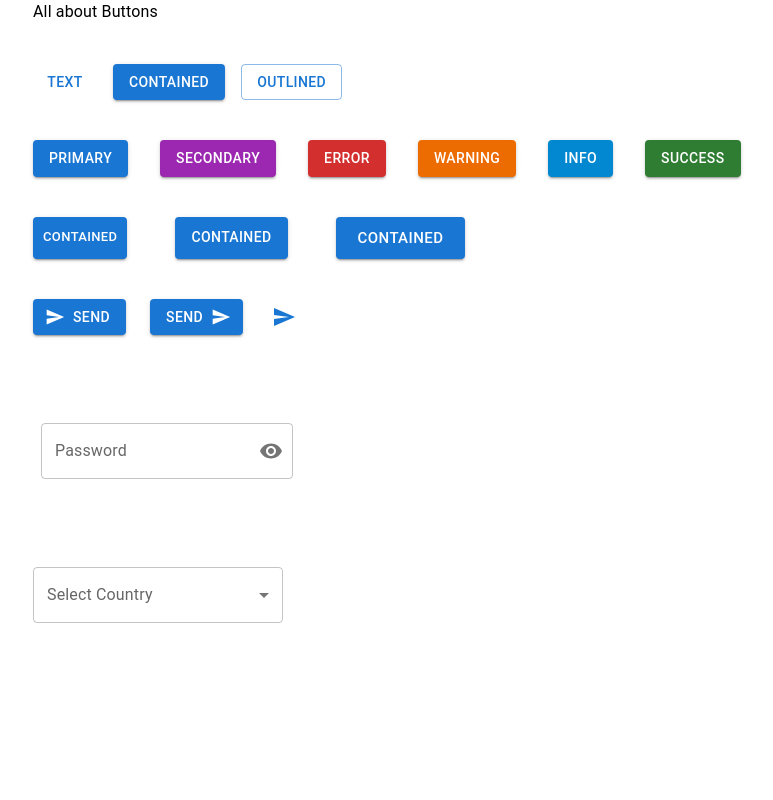
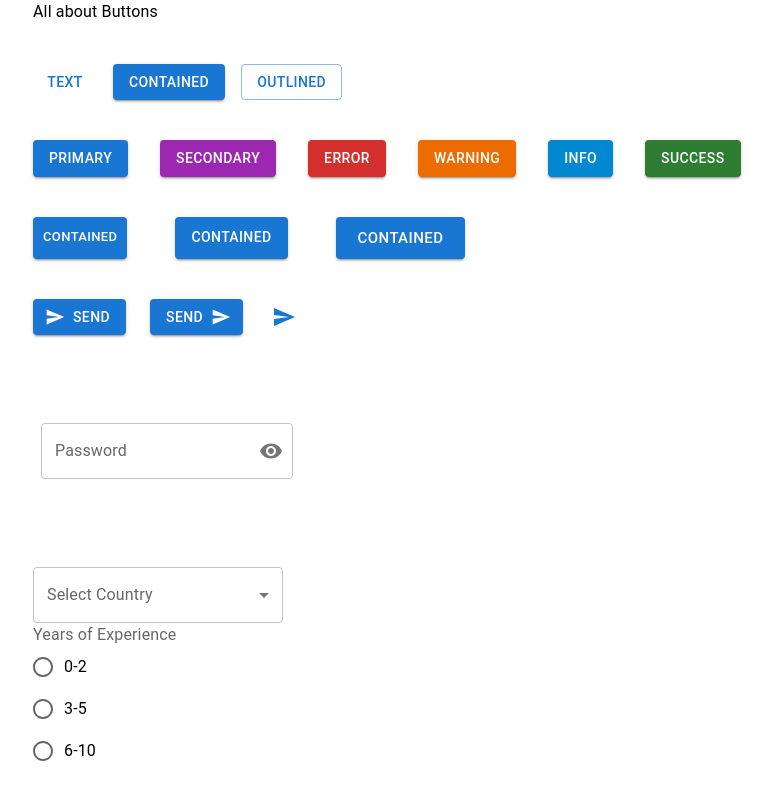
Before and after one commit to Taiwo-Tunde/React-with-MUI-with_Typescript, a React (Create React App) app in the folder react-with-mui-typescript/: page / in a window 1280 px wide. Shown: the part 619-1419 px from the top of the page, without its empty margins (31-804 px from the left). Before the commit the page ends 1306 px from the top, so only its background shows below. Built offline with nearby package versions, Linux system fonts and the light colour scheme.

Commit message:
React with MUI

```diff
--- a/react-with-mui-typescript/src/App.tsx
+++ b/react-with-mui-typescript/src/App.tsx
@@ -1,5 +1,6 @@
 import "./App.css";
 import { MuiButton } from "./component/MuiButton";
+import MuiRadioButton from "./component/MuiRadioButton";
 import { MuiTypography } from "./component/MuiTypography";
 import { Select } from "./component/Select";
 import TextsField from "./component/TextsField";
@@ -14,6 +15,7 @@ function App() {
         <TextsField />
         <Select />
       </Stack>
+      <MuiRadioButton />
     </div>
   );
 }
--- /dev/null
+++ b/react-with-mui-typescript/src/component/MuiRadioButton.tsx
@@ -0,0 +1,36 @@
+import {
+  Box,
+  FormControl,
+  FormLabel,
+  FormControlLabel,
+  RadioGroup,
+  Radio,
+} from "@mui/material";
+import { useState } from "react";
+
+const MuiRadioButton = () => {
+  const [buttonValue, setButtonValue] = useState("");
+
+  console.log({ buttonValue });
+  const handleButtonChange = (event: React.ChangeEvent<HTMLInputElement>) => {
+    setButtonValue(event.target.value);
+  };
+
+  return (
+    <Box>
+      <FormControl>
+        <FormLabel id="job-experience-group-label">
+          {" "}
+          Years of Experience
+        </FormLabel>
+        <RadioGroup value={buttonValue} onChange={handleButtonChange}>
+          <FormControlLabel control={<Radio />} label="0-2" value="0-2" />
+          <FormControlLabel control={<Radio />} label="3-5" value="3-5" />
+          <FormControlLabel control={<Radio />} label="6-10" value="6-10" />
+        </RadioGroup>
+      </FormControl>
+    </Box>
+  );
+};
+
+export default MuiRadioButton;
```
